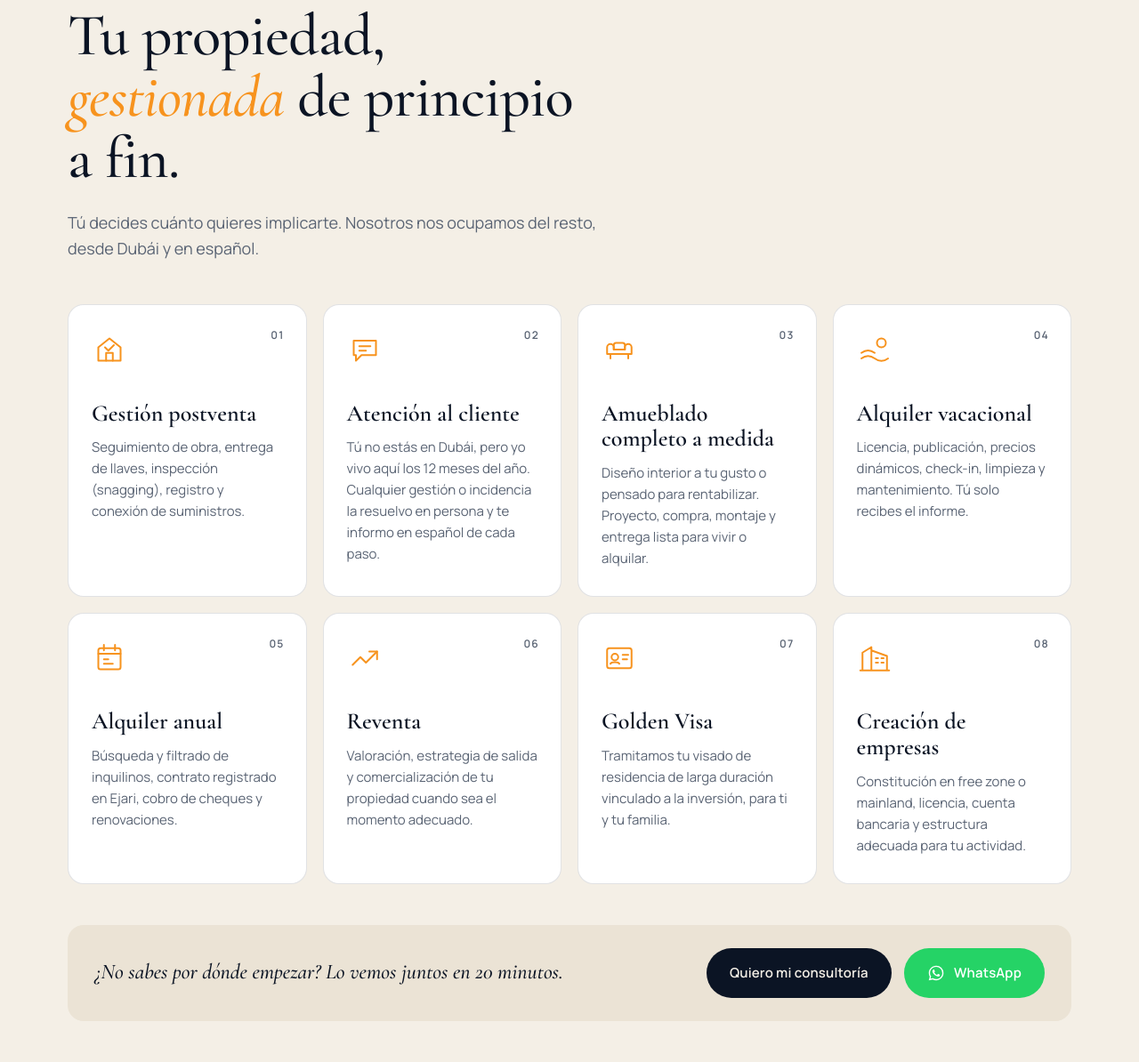
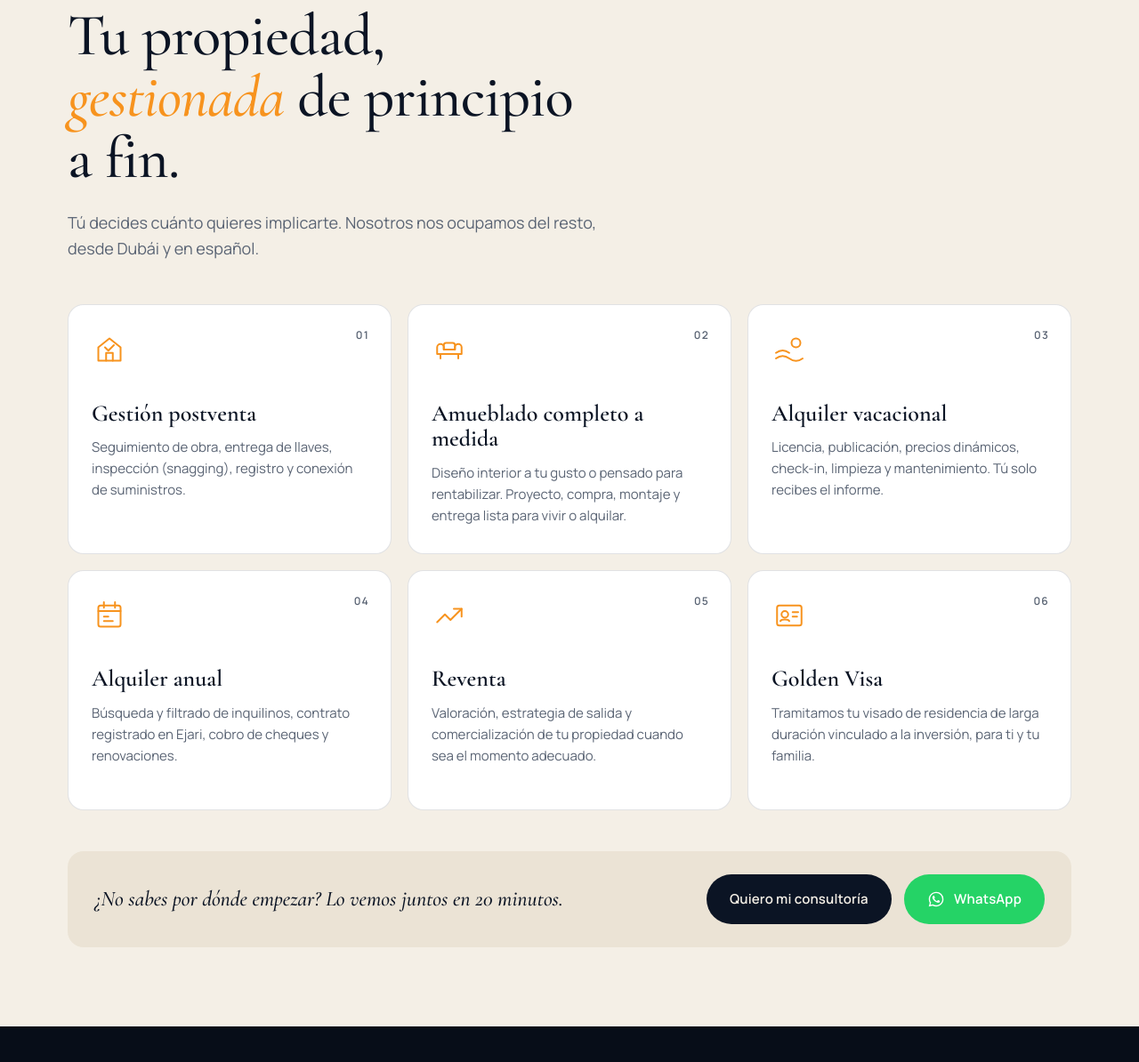
Before and after one commit to pascualdubairealestate-gif/tuinversionendubai, a PHP site: page / in a window 1280 px wide. Shown: the part 2168-3362 px from the top of the page at 89% size. Run offline with PHP 8.4, Linux system fonts and the light colour scheme.

Commit message:
Servicios: quita Atención al cliente y Creación de empresas (6 servicios, rejilla 3x2)
Co-Authored-By: Claude Opus 5.5 <noreply@anthropic.com>
Claude-Session: https://claude.ai/code/session_01VQYs484dKAGxdtaDCa4gXy

```diff
--- a/index.html
+++ b/index.html
@@ -13,7 +13,7 @@
   <link rel="preconnect" href="https://fonts.googleapis.com" />
   <link rel="preconnect" href="https://fonts.gstatic.com" crossorigin />
   <link href="https://fonts.googleapis.com/css2?family=Cormorant+Garamond:ital,wght@0,500;0,600;1,500;1,600&family=Manrope:wght@400;500;600;700;800&display=swap" rel="stylesheet" />
-  <link rel="stylesheet" href="styles.css?v=20261028k" />
+  <link rel="stylesheet" href="styles.css?v=20261028l" />
 </head>
 <body>
 
@@ -87,8 +87,8 @@
     <!-- Banda de servicios -->
     <div class="marquee" aria-hidden="true">
       <div class="marquee-track">
-        <span>Postventa</span><i>✦</i><span>Atención al cliente</span><i>✦</i><span>Amueblado a medida</span><i>✦</i><span>Alquiler vacacional</span><i>✦</i><span>Alquiler anual</span><i>✦</i><span>Reventa</span><i>✦</i><span>Golden Visa</span><i>✦</i><span>Creación de empresas</span><i>✦</i>
-        <span>Postventa</span><i>✦</i><span>Atención al cliente</span><i>✦</i><span>Amueblado a medida</span><i>✦</i><span>Alquiler vacacional</span><i>✦</i><span>Alquiler anual</span><i>✦</i><span>Reventa</span><i>✦</i><span>Golden Visa</span><i>✦</i><span>Creación de empresas</span><i>✦</i>
+        <span>Postventa</span><i>✦</i><span>Amueblado a medida</span><i>✦</i><span>Alquiler vacacional</span><i>✦</i><span>Alquiler anual</span><i>✦</i><span>Reventa</span><i>✦</i><span>Golden Visa</span><i>✦</i>
+        <span>Postventa</span><i>✦</i><span>Amueblado a medida</span><i>✦</i><span>Alquiler vacacional</span><i>✦</i><span>Alquiler anual</span><i>✦</i><span>Reventa</span><i>✦</i><span>Golden Visa</span><i>✦</i>
       </div>
     </div>
 
@@ -129,45 +129,33 @@
           </article>
           <article class="service reveal" data-tilt>
             <span class="service-num">02</span>
-            <svg class="service-ico" viewBox="0 0 32 32" aria-hidden="true"><path d="M6 8h20v13H13l-5 5v-5H6z"/><path d="M11 13h10M11 17h6"/></svg>
-            <h3>Atención al cliente</h3>
-            <p>Tú no estás en Dubái, pero yo vivo aquí los 12 meses del año. Cualquier gestión o incidencia la resuelvo en persona y te informo en español de cada paso.</p>
-          </article>
-          <article class="service reveal" data-tilt>
-            <span class="service-num">03</span>
             <svg class="service-ico" viewBox="0 0 32 32" aria-hidden="true"><path d="M5 20v-6a3 3 0 0 1 6 0v2h10v-2a3 3 0 0 1 6 0v6z"/><path d="M8 20v4M24 20v4M11 16v-4a2 2 0 0 1 2-2h6a2 2 0 0 1 2 2v4"/></svg>
             <h3>Amueblado completo a medida</h3>
             <p>Diseño interior a tu gusto o pensado para rentabilizar. Proyecto, compra, montaje y entrega lista para vivir o alquilar.</p>
           </article>
           <article class="service reveal" data-tilt>
-            <span class="service-num">04</span>
+            <span class="service-num">03</span>
             <svg class="service-ico" viewBox="0 0 32 32" aria-hidden="true"><circle cx="22" cy="10" r="4"/><path d="M4 24c4-3 8-3 12 0s8 3 12 0M4 19c4-3 8-3 12 0"/></svg>
             <h3>Alquiler vacacional</h3>
             <p>Licencia, publicación, precios dinámicos, check-in, limpieza y mantenimiento. Tú solo recibes el informe.</p>
           </article>
           <article class="service reveal" data-tilt>
-            <span class="service-num">05</span>
+            <span class="service-num">04</span>
             <svg class="service-ico" viewBox="0 0 32 32" aria-hidden="true"><rect x="6" y="7" width="20" height="19" rx="2"/><path d="M6 12h20M11 4v5M21 4v5M11 17h4M11 21h8"/></svg>
             <h3>Alquiler anual</h3>
             <p>Búsqueda y filtrado de inquilinos, contrato registrado en Ejari, cobro de cheques y renovaciones.</p>
           </article>
           <article class="service reveal" data-tilt>
-            <span class="service-num">06</span>
+            <span class="service-num">05</span>
             <svg class="service-ico" viewBox="0 0 32 32" aria-hidden="true"><path d="M5 22 12 15l5 5 10-10"/><path d="M20 10h7v7"/></svg>
             <h3>Reventa</h3>
             <p>Valoración, estrategia de salida y comercialización de tu propiedad cuando sea el momento adecuado.</p>
           </article>
           <article class="service reveal" data-tilt>
-            <span class="service-num">07</span>
+            <span class="service-num">06</span>
             <svg class="service-ico" viewBox="0 0 32 32" aria-hidden="true"><rect x="5" y="7" width="22" height="18" rx="2"/><circle cx="12" cy="15" r="3"/><path d="M8 21c1-2 7-2 8 0M19 13h5M19 17h4"/></svg>
             <h3>Golden Visa</h3>
             <p>Tramitamos tu visado de residencia de larga duración vinculado a la inversión, para ti y tu familia.</p>
-          </article>
-          <article class="service reveal" data-tilt>
-            <span class="service-num">08</span>
-            <svg class="service-ico" viewBox="0 0 32 32" aria-hidden="true"><path d="M5 27V11l8-5v21M13 27V9l14 5v13M3 27h26"/><path d="M17 16h2M22 16h2M17 20h2M22 20h2"/></svg>
-            <h3>Creación de empresas</h3>
-            <p>Constitución en free zone o mainland, licencia, cuenta bancaria y estructura adecuada para tu actividad.</p>
           </article>
         </div>
         <div class="services-cta reveal">
@@ -571,6 +559,6 @@
     <symbol id="i-wa" viewBox="0 0 24 24"><path fill="currentColor" stroke="none" d="M12.04 2C6.58 2 2.13 6.45 2.13 11.91c0 1.75.46 3.45 1.32 4.95L2.05 22l5.25-1.38a9.9 9.9 0 0 0 4.74 1.21h.01c5.46 0 9.91-4.45 9.91-9.91A9.85 9.85 0 0 0 12.04 2Zm0 18.15h-.01a8.2 8.2 0 0 1-4.19-1.15l-.3-.18-3.12.82.83-3.04-.2-.31a8.23 8.23 0 0 1-1.26-4.38c0-4.54 3.7-8.24 8.25-8.24a8.24 8.24 0 0 1 8.24 8.25c0 4.54-3.7 8.23-8.24 8.23Zm4.52-6.16c-.25-.12-1.47-.72-1.69-.81-.23-.08-.39-.12-.56.13-.16.24-.64.8-.78.97-.15.16-.29.18-.54.06-.25-.12-1.05-.39-1.99-1.23-.74-.66-1.23-1.47-1.38-1.72-.14-.25-.01-.38.11-.5.11-.11.25-.29.37-.44.12-.14.16-.25.25-.41.08-.17.04-.31-.02-.43-.06-.12-.56-1.34-.76-1.84-.2-.48-.41-.42-.56-.43h-.48a.92.92 0 0 0-.66.31c-.23.25-.87.85-.87 2.07 0 1.22.89 2.4 1.01 2.56.12.17 1.75 2.67 4.24 3.74.59.26 1.05.41 1.41.52.59.19 1.13.16 1.56.1.48-.07 1.47-.6 1.67-1.18.21-.58.21-1.07.15-1.18-.06-.1-.22-.16-.47-.28Z"/></symbol>
   </svg>
 
-  <script defer src="main.js?v=20261028k"></script>
+  <script defer src="main.js?v=20261028l"></script>
 </body>
 </html>
--- a/styles.css
+++ b/styles.css
@@ -263,7 +263,7 @@ svg { width: 1em; height: 1em; fill: none; stroke: currentColor; stroke-width: 1
 .about-copy .link-arrow { margin-top: 18px; color: var(--sand); }
 
 /* ---------- Servicios ---------- */
-.services-grid { display: grid; grid-template-columns: repeat(4, 1fr); gap: 18px; }
+.services-grid { display: grid; grid-template-columns: repeat(3, 1fr); gap: 18px; }
 .service {
   position: relative; padding: 30px 26px 30px; border-radius: var(--radius);
   background: #fff; border: 1px solid var(--line-dark);
```
